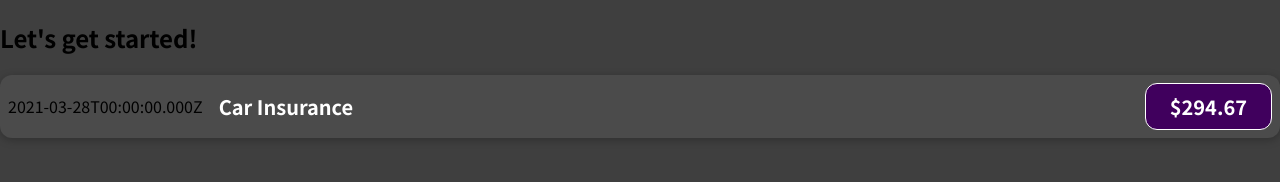
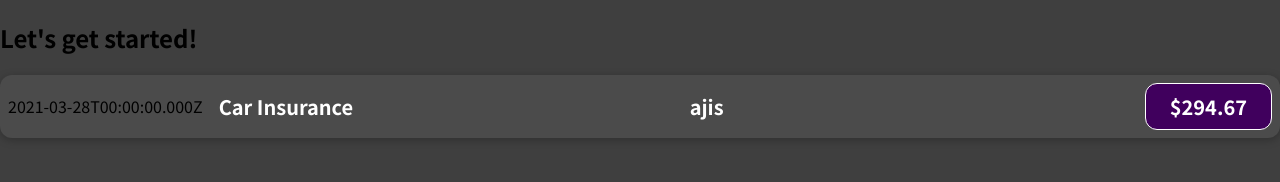
Before and after one commit to ajisri/react-complete-guide, a JavaScript app: page / in a window 1280 px wide. Shown: the top 182 px of the page. Built offline with nearby package versions, Linux system fonts and the light colour scheme.

Commit message:
menambahkan ajis

```diff
--- a/src/components/ExpenseItem.js
+++ b/src/components/ExpenseItem.js
@@ -9,6 +9,7 @@ function ExpenseItem() {
       <div>{expenseDate.toISOString()}</div>
       <div className="expense-item__description">
         <h2>{expenseTitle}</h2>
+        <h2>ajis</h2>
         <div className="expense-item__price">${expenseAmount}</div>
       </div>
     </div>
```
